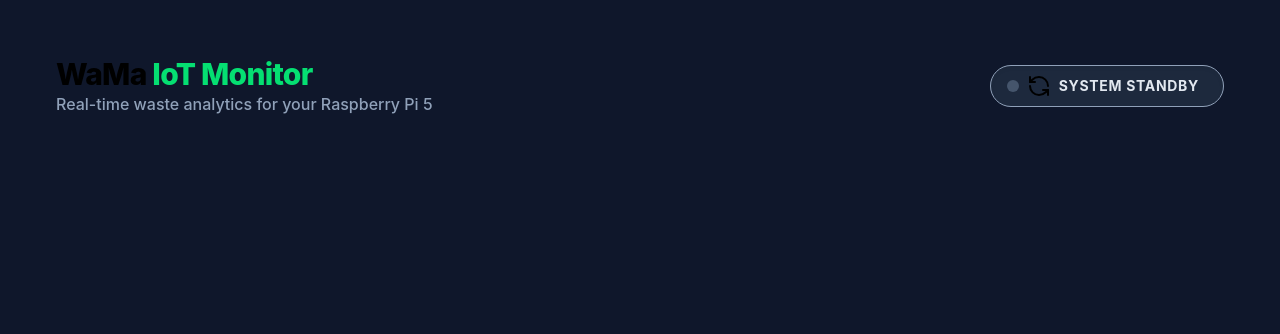
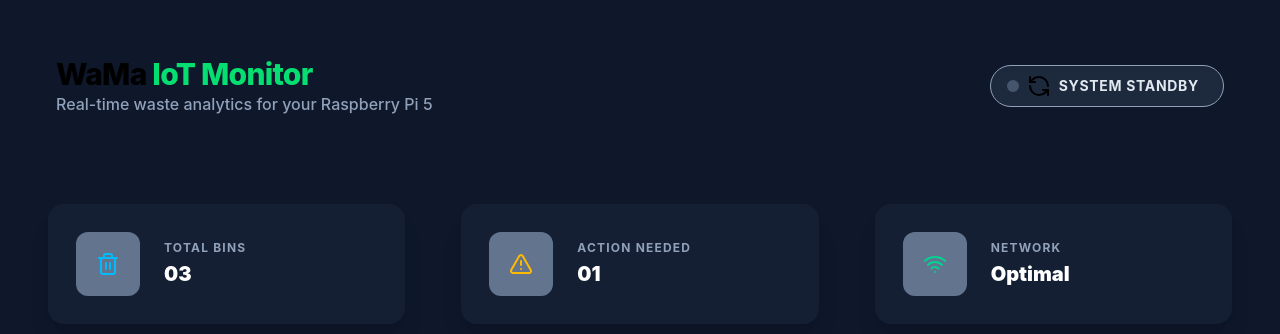
Before and after one commit to Sachinsingh198/React-From-Chai-Aur-React, a React (Vite) app in the folder SelfStudy/02_IotDeviceMonitor/: page / in a window 1280 px wide. Shown: the top 334 px of the page. Built offline with nearby package versions, Linux system fonts and the light colour scheme.

Commit message:
stats card

```diff
--- a/SelfStudy/02_IotDeviceMonitor/src/App.jsx
+++ b/SelfStudy/02_IotDeviceMonitor/src/App.jsx
@@ -1,5 +1,7 @@
 import { useState } from 'react'
 import Header from "./components/Header.jsx";
+import StatsCard from "./components/StatsCard.jsx";
+import { Trash2, AlertTriangle, Wifi } from 'lucide-react';
 
 function App() {
 
@@ -9,24 +11,31 @@
       <>
           <div className="min-h-screen bg-slate-900 p-8">
               <Header isLive = {isLive}/>
+              <div className="grid grid-cols-1 md:grid-cols-3 gap-6 mb-10">
+                  <StatsCard
+                      label="Total Bins"
+                      value="03"
+                      icon={Trash2}
+                      colorClass="text-sky-400"
+                  />
+                  <StatsCard
+                      label="Action Needed"
+                      value="01"
+                      icon={AlertTriangle}
+                      colorClass="text-amber-400"
+                  />
+                  <StatsCard
+                      label="Network"
+                      value="Optimal"
+                      icon={Wifi}
+                      colorClass="text-emerald-400"
+                  />
+              </div>
+
           </div>
 
         {/*/!*Header *!/*/}
         {/*<div>*/}
-
-        {/*  /!*Main Header *!/*/}
-        {/*  <div>*/}
-        {/*    <h1>*/}
-        {/*      <span>WaMa</span> IoT Device Monitor*/}
-        {/*    </h1>*/}
-        {/*      <p>*/}
-        {/*          Real Time Waste Analytics for your Raspberry Pi*/}
-        {/*      </p>*/}
-        {/*  </div>*/}
-
-        {/*  /!*Live Tracking Logo *!/*/}
-        {/*  <h2>Start Live Tracking</h2>*/}
-        {/*</div>*/}
 
         {/*  /!*Stats Row *!/*/}
         {/*  <div>*/}
--- /dev/null
+++ b/SelfStudy/02_IotDeviceMonitor/src/components/StatsCard.jsx
@@ -0,0 +1,19 @@
+import React from 'react';
+
+const StatsCard = ({label, value, icon : Icon, colorClass}) => {
+    return (
+        <div className="flex items-center bg-slate-800/50 rounded-2xl border-slate-700 shadow-xl gap-2 m-4 p-3">
+            <div className={`rounded-xl bg-slate-500 p-5 m-4 ${colorClass}`}>
+                {/*Icon */}
+                <Icon size = {24}/>
+            </div>
+            <div>
+                <p className="text-slate-400 text-xs font-bold uppercase tracking-widest">{label}</p>
+                <p className="text-xl font-black text-white mt-1">{value}</p>
+            </div>
+
+        </div>
+    )
+}
+
+export default StatsCard;
```
